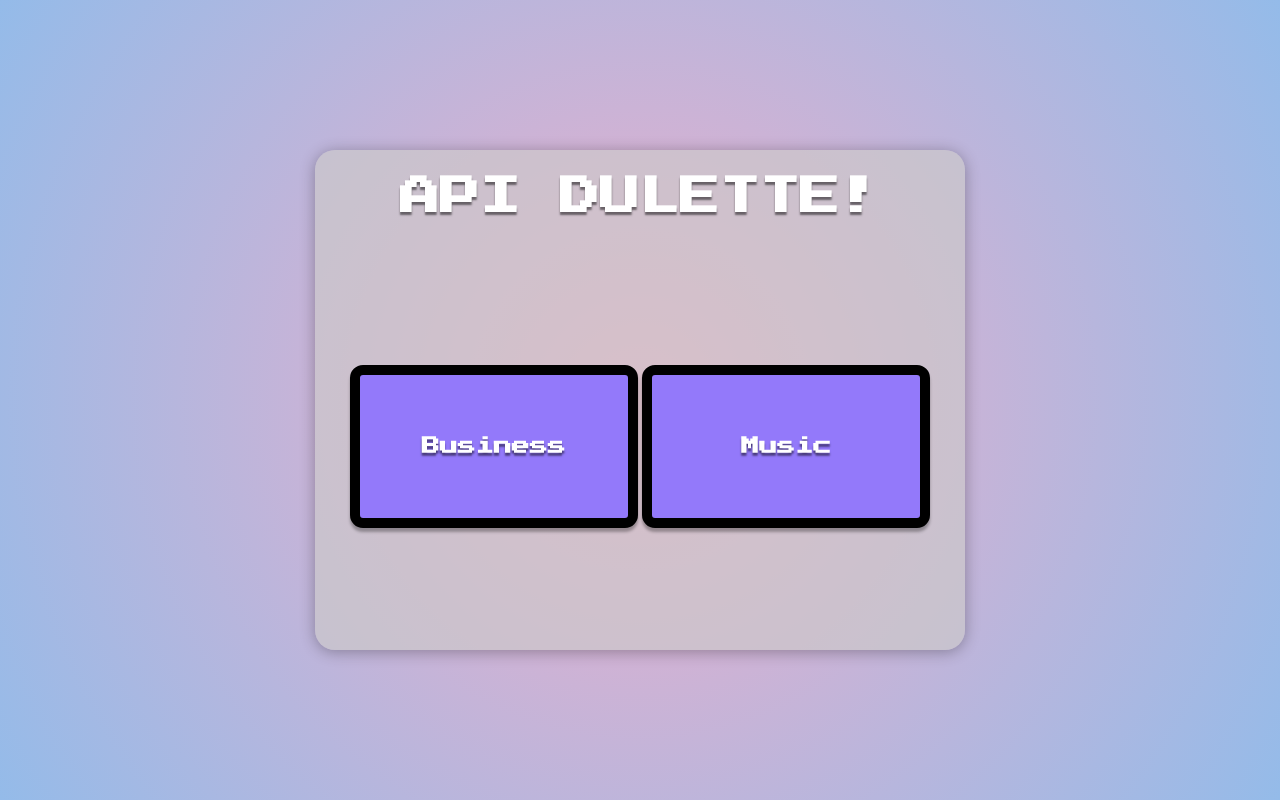
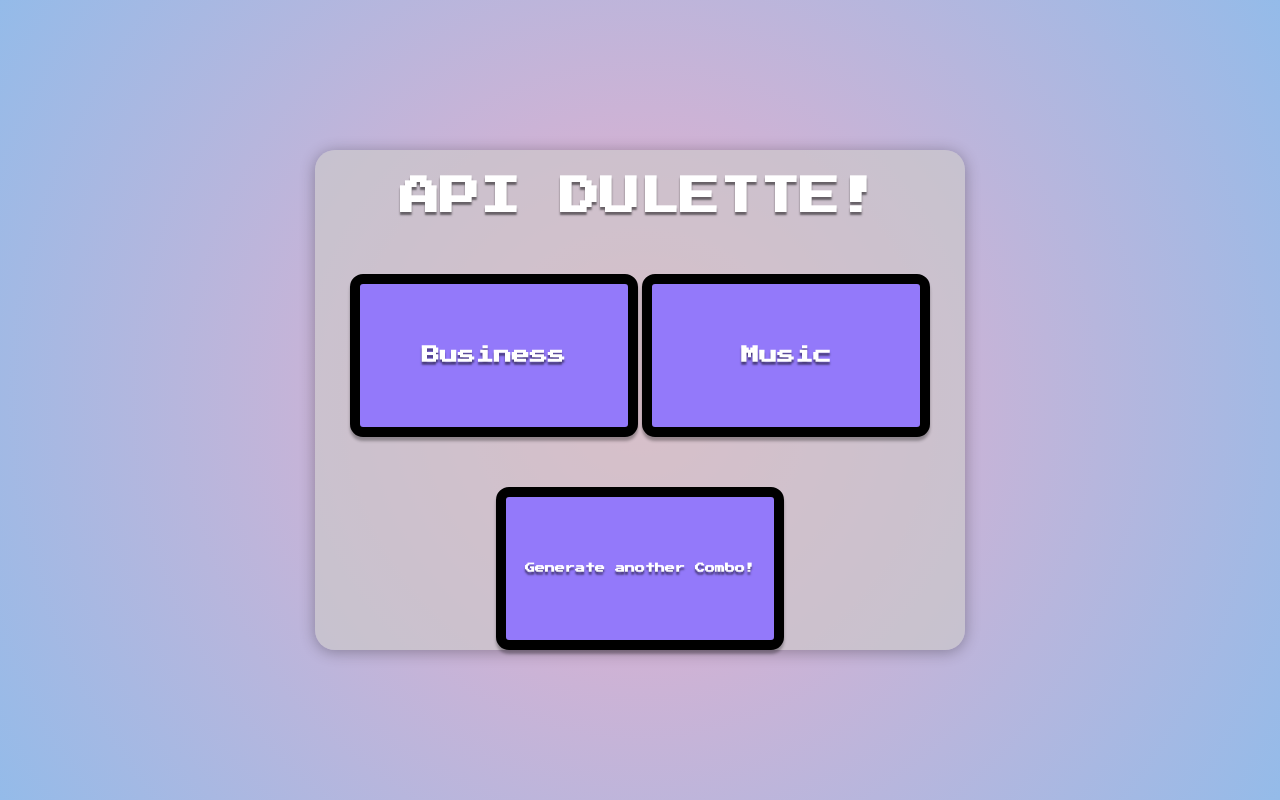
Before and after one commit to WorstDudeOfAllTime/ApiDulette, a React (Create React App) app: page / in a window 1280 px wide. Both pictures are taken after a click on the button "Generate your API Combo!". Built offline with nearby package versions, Linux system fonts and the light colour scheme.

Commit message:
added a regen button

```diff
--- a/src/App.css
+++ b/src/App.css
@@ -38,6 +38,24 @@
   border-radius: 13px;
   box-shadow: 0px 4px 3px rgba(0, 0, 0, .3);
   animation-name: boxPulse;
+  animation-iteration-count: infinite;
+  animation-duration: 5s;
+}
+.btn-gen-v2{
+  font-family: 'Press Start 2P', cursive;
+  border: 10px solid black;
+  height: 50px;
+  width: 50px;
+  margin-top: 20px;
+  background-color: rgb(147, 121, 250);
+  color: white;
+  text-align: center;
+  font-size: 10px;
+  font-weight: bold;
+  text-shadow: 0px 3px 2px rgba(0, 0, 0, .5);
+  border-radius: 13px;
+  box-shadow: 0px 4px 3px rgba(0, 0, 0, .3);
+  animation-name: boxPulse-small;
   animation-iteration-count: infinite;
   animation-duration: 5s;
 }
--- a/src/App.js
+++ b/src/App.js
@@ -108,6 +108,20 @@ function App() {
             </div>
           </div>
         )}
+        {clicked && (
+          <div style={{ width: '100%' }}>
+            <button
+              className="btn-gen-v2"
+              onClick={() => {
+                setApiOne(apiGen(apiArray));
+                setApiTwo(apiGen(apiArray));
+                setClicked(true);
+              }}
+            >
+              Generate another Combo!
+            </button>
+          </div>
+        )}
       </div>
     </div>
   );
```
